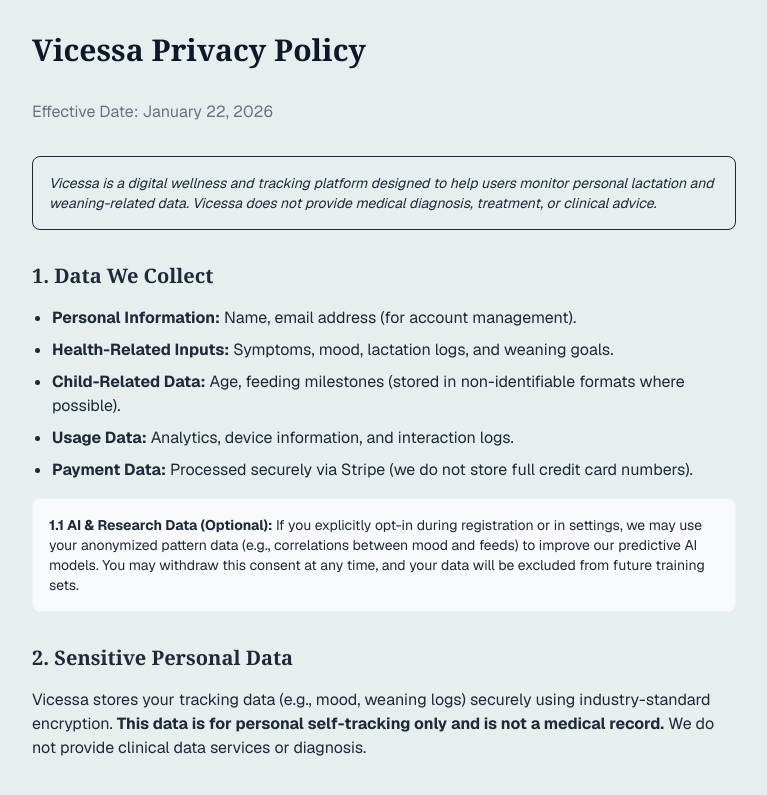
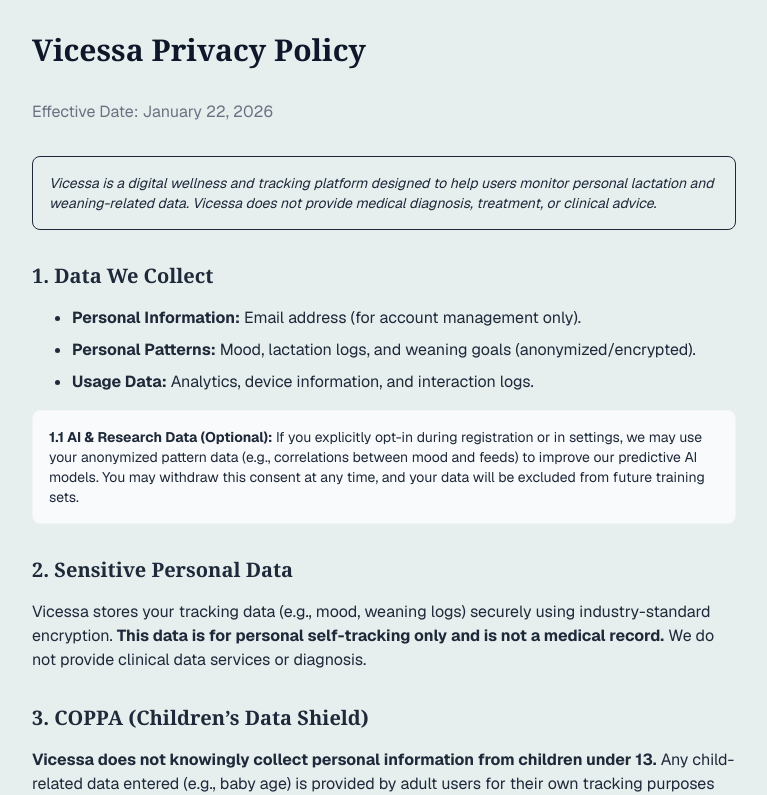
Before and after one commit to lambomethods/vicessa, a Next.js app: page /legal/privacy in a window 1280 px wide. Shown: the top 795 px of the page, without its empty margins (256-1023 px from the left). Built offline with nearby package versions, Linux system fonts and the light colour scheme.

Commit message:
Docs: Remove unused fields (Name, Stripe, Child Data) from Privacy Policy

```diff
--- a/src/app/legal/privacy/page.tsx
+++ b/src/app/legal/privacy/page.tsx
@@ -12,11 +12,11 @@
             <section className="space-y-4">
                 <h2 className="text-xl font-bold font-serif">1. Data We Collect</h2>
                 <ul className="list-disc pl-5 space-y-2">
-                    <li><strong>Personal Information:</strong> Name, email address (for account management).</li>
-                    <li><strong>Health-Related Inputs:</strong> Symptoms, mood, lactation logs, and weaning goals.</li>
-                    <li><strong>Child-Related Data:</strong> Age, feeding milestones (stored in non-identifiable formats where possible).</li>
-                    <li><strong>Usage Data:</strong> Analytics, device information, and interaction logs.</li>
-                    <li><strong>Payment Data:</strong> Processed securely via Stripe (we do not store full credit card numbers).</li>
+                    <ul className="list-disc pl-5 space-y-2">
+                        <li><strong>Personal Information:</strong> Email address (for account management only).</li>
+                        <li><strong>Personal Patterns:</strong> Mood, lactation logs, and weaning goals (anonymized/encrypted).</li>
+                        <li><strong>Usage Data:</strong> Analytics, device information, and interaction logs.</li>
+                    </ul>
                 </ul>
                 <div className="bg-gray-50 p-4 rounded-lg text-sm border border-gray-100 mt-4">
                     <p><strong>1.1 AI & Research Data (Optional):</strong> If you explicitly opt-in during registration or in settings, we may use your anonymized pattern data (e.g., correlations between mood and feeds) to improve our predictive AI models. You may withdraw this consent at any time, and your data will be excluded from future training sets.</p>
@@ -52,7 +52,6 @@
                 <h2 className="text-xl font-bold font-serif">6. Third-Party Services</h2>
                 <p>We utilize the following trusted partners:</p>
                 <ul className="list-disc pl-5 space-y-1">
-                    <li><strong>Stripe:</strong> Payment processing.</li>
                     <li><strong>Resend / Firebase:</strong> Notifications and transactional emails.</li>
                     <li><strong>Vercel / AWS:</strong> Hosting and infrastructure.</li>
                 </ul>
```
